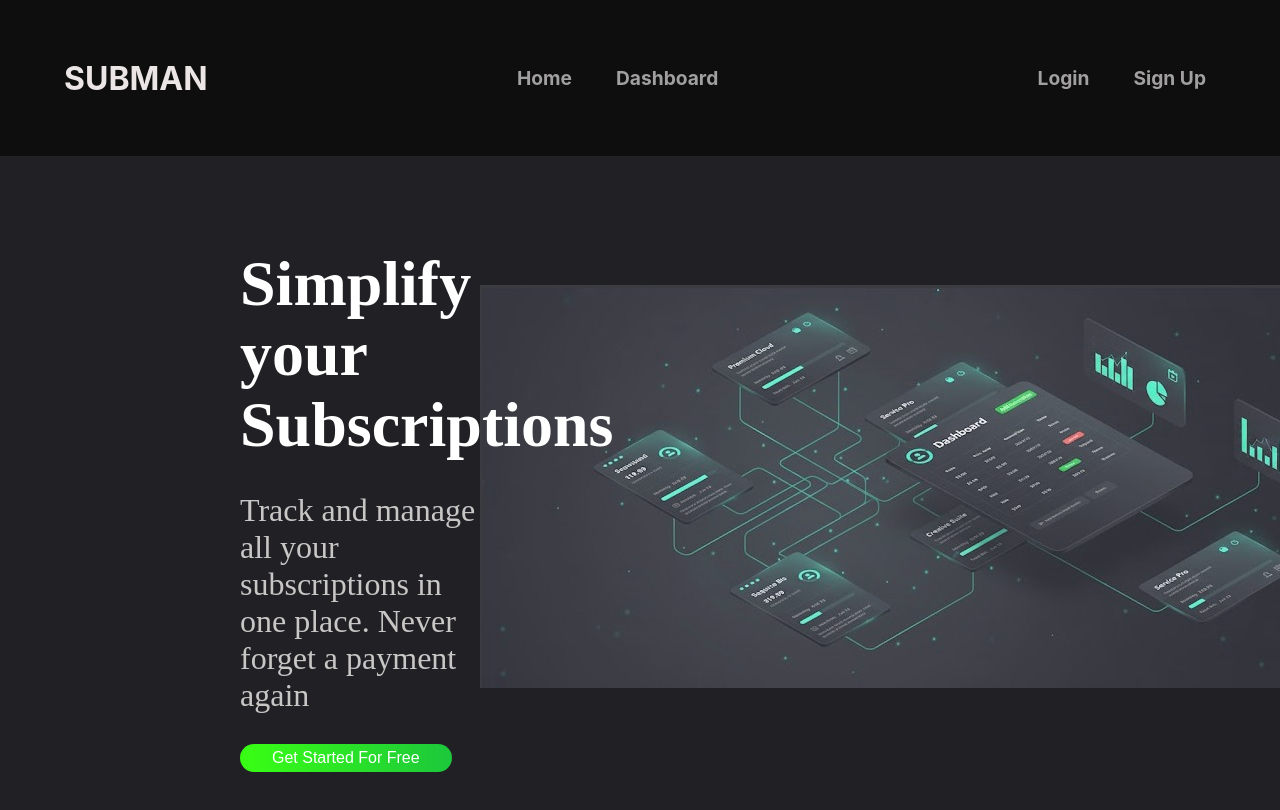
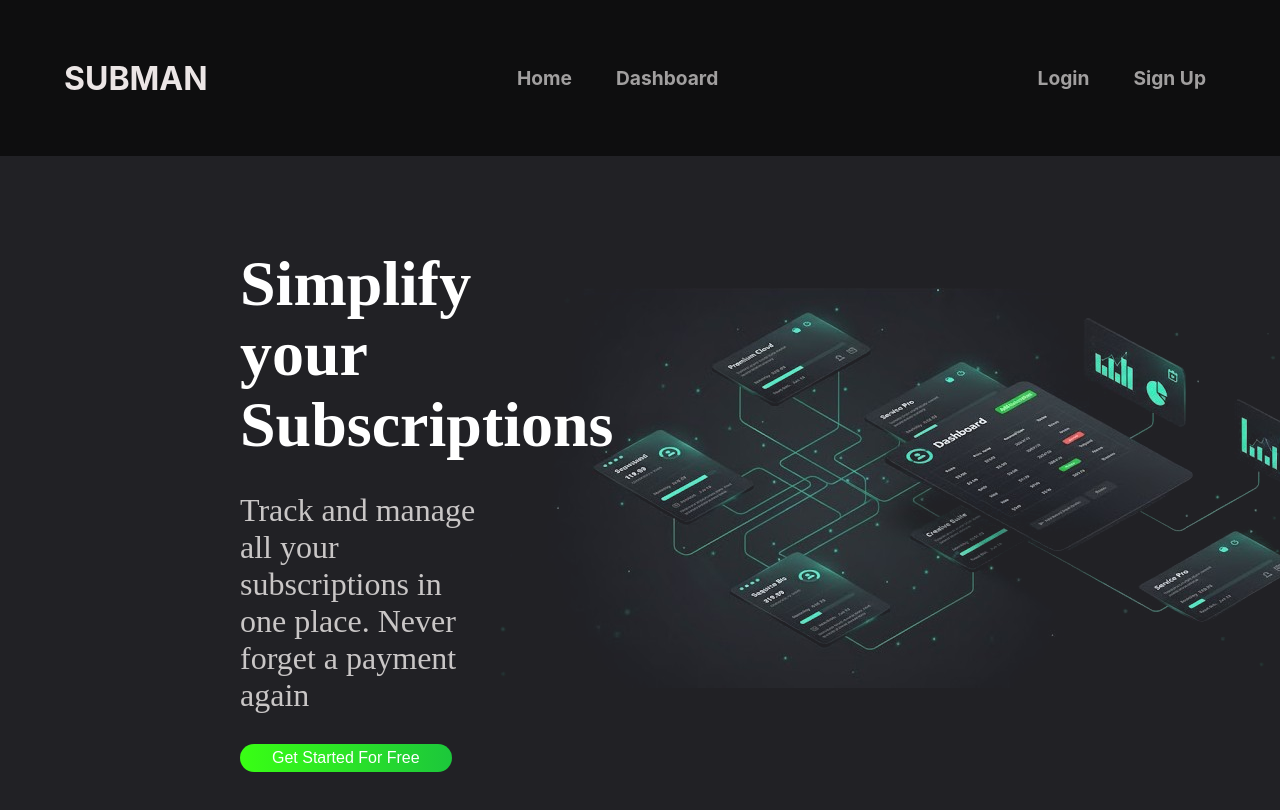
Before and after one commit to jshef747/SUBMAN, a React (Vite) app in the folder frontend/subman-client/: page / in a window 1280 px wide. Shown: the top 810 px of the page. Built offline with nearby package versions, Linux system fonts and the light colour scheme.

Commit message:
changed image to lighten

```diff
--- a/frontend/subman-client/src/pages/homepage/components/mainBody/MainBody.css
+++ b/frontend/subman-client/src/pages/homepage/components/mainBody/MainBody.css
@@ -21,7 +21,7 @@
   color: #c9c6c6;
 }
 .main-image {
-  mix-blend-mode: screen;
+  mix-blend-mode: lighten;
 }
 
 .get-started {
```
